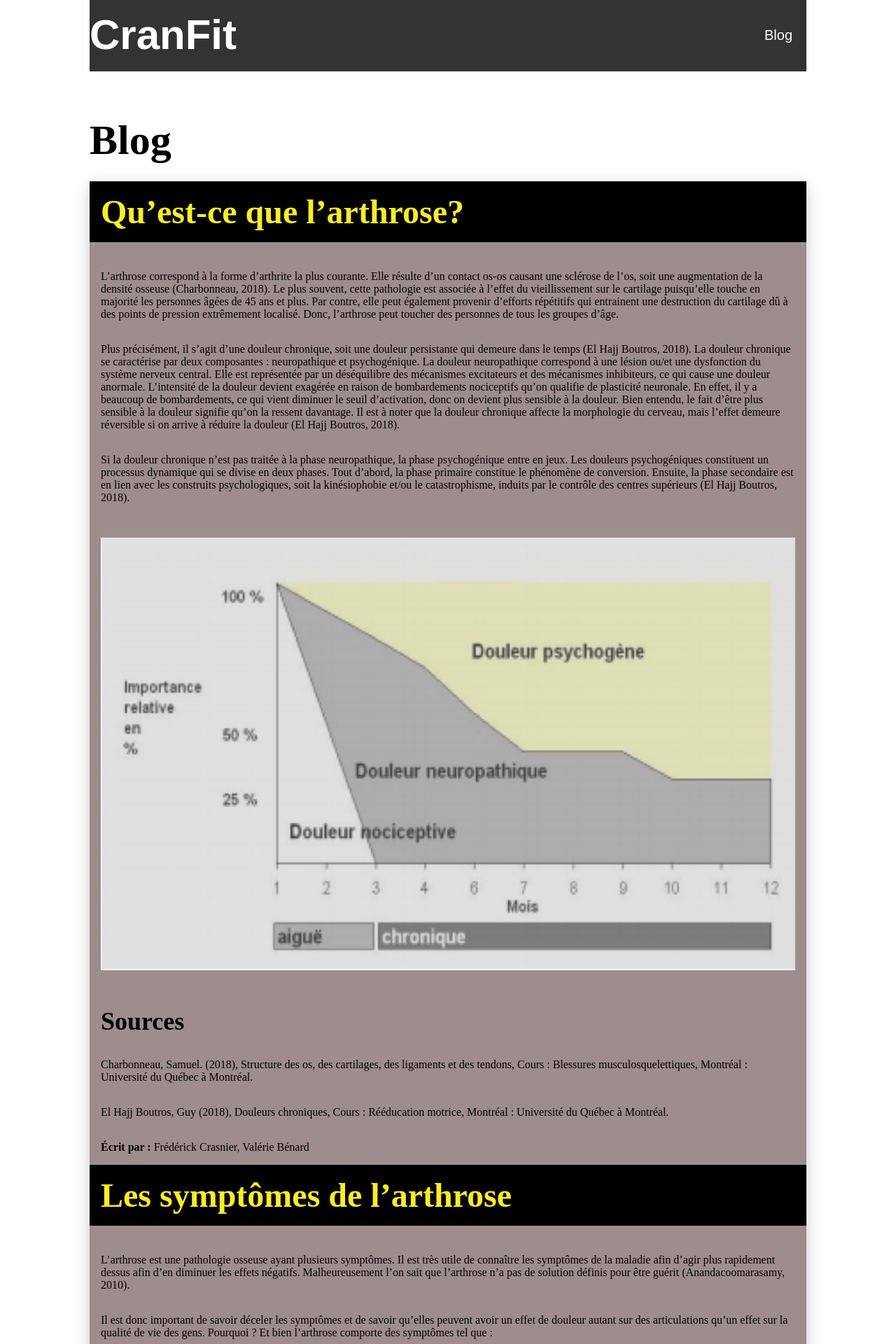
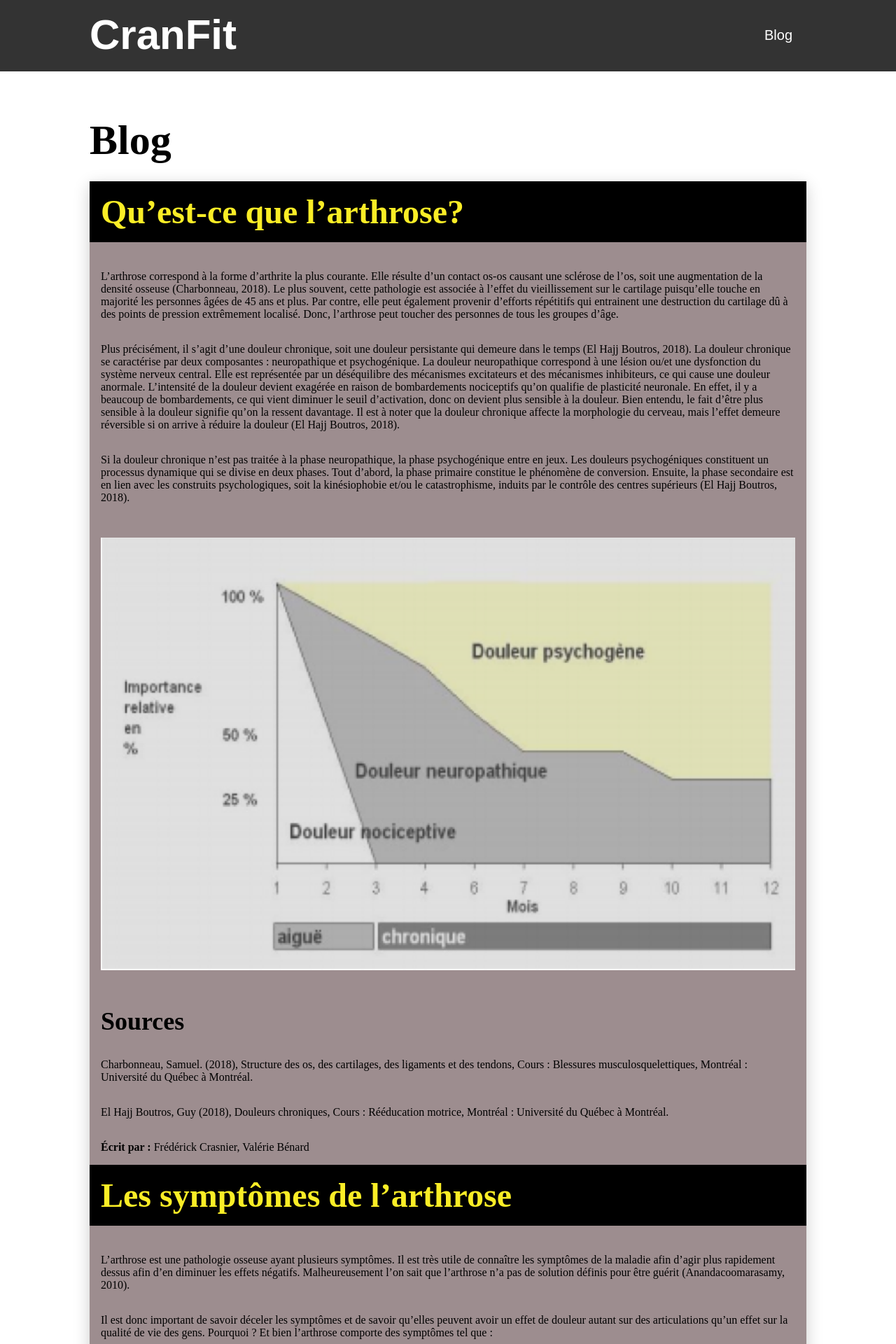
Before and after one commit to MrMasson/cranfit, a Jekyll site: the page built from blog.md, in a window 1280 px wide. Shown: the top 1920 px of the page at 70% size. Built offline with Jekyll 4.4.1, drawn with Linux system fonts in a browser that asks for light colours.

Commit message:
page header black + margin

```diff
--- a/_includes/headernoir.html
+++ b/_includes/headernoir.html
@@ -1,4 +1,4 @@
-<header class="site-header" role="banner">
+<header class="site-header header-noir" role="banner">
         {%- assign default_paths = site.pages | map: "path" -%}
         {%- assign page_paths = site.header_pages | default: default_paths -%}
         {%- if page_paths -%}
--- a/_sass/_header.sass
+++ b/_sass/_header.sass
@@ -7,6 +7,9 @@
     background-repeat: no-repeat
     background-size: cover
 
+.header-noir
+    background-color: rgba(0,0,0,0.8)
+    width: 100%
 
 .nav
     position: absolute
@@ -35,7 +38,6 @@
             &:hover
                 color: $primary-color!important
 .nav2
-    background-color: rgba(0,0,0,0.8)
     width: 80%
     margin: 0 auto
     padding: 20px 0
```
